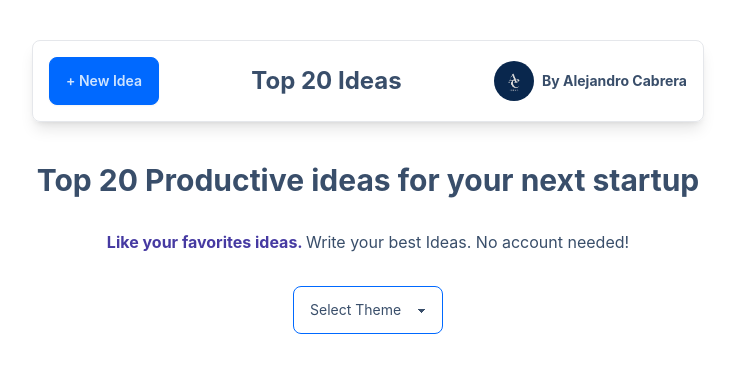
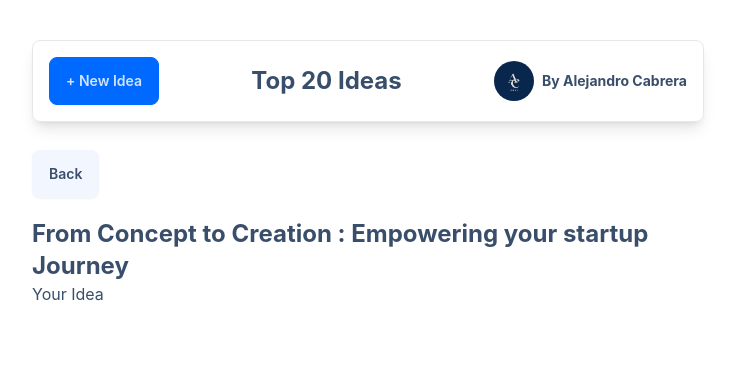
Before and after one commit to Alek30k/Top-50-Ideas, a React (Vite) app: page /new in a window 1280 px wide. Shown: the top 372 px of the page, without its empty margins (272-1007 px from the left). Built offline with nearby package versions, Linux system fonts and the light colour scheme.

Commit message:
last commit

```diff
--- a/src/App.jsx
+++ b/src/App.jsx
@@ -1,7 +1,7 @@
 import { useState } from "react";
 import HomeScreen from "./Screens/Home/HomeScreen";
 import { ThemeContext } from "./context/ThemeContext";
-import { createBrowserRouter } from "react-router-dom";
+import { RouterProvider, createBrowserRouter } from "react-router-dom";
 import AddNewScreen from "./Screens/newIdea/AddNewScreen";
 
 const router = createBrowserRouter([
@@ -14,6 +14,7 @@ const router = createBrowserRouter([
     element: <AddNewScreen />,
   },
 ]);
+
 function App() {
   const [theme, setTheme] = useState("winter");
   return (
@@ -23,7 +24,7 @@ function App() {
         data-theme={theme}
       >
         <div className="max-w-2xl w-full items-center ">
-          <HomeScreen />
+          <RouterProvider router={router} />
         </div>
       </div>
     </ThemeContext.Provider>
--- a/src/Screens/newIdea/AddNewScreen.jsx
+++ b/src/Screens/newIdea/AddNewScreen.jsx
@@ -1,5 +1,19 @@
+import Header from "../Home/components/Header";
+
 const AddNewScreen = () => {
-  return <div className="">AddNewScreen</div>;
+  return (
+    <div className="">
+      <Header />
+
+      <button className="btn mt-7">Back</button>
+      <h2 className="font-bold text-2xl mt-5">
+        From Concept to Creation : Empowering your startup Journey
+      </h2>
+      <div className="">
+        <label>Your Idea</label>
+      </div>
+    </div>
+  );
 };
 
 export default AddNewScreen;
```
